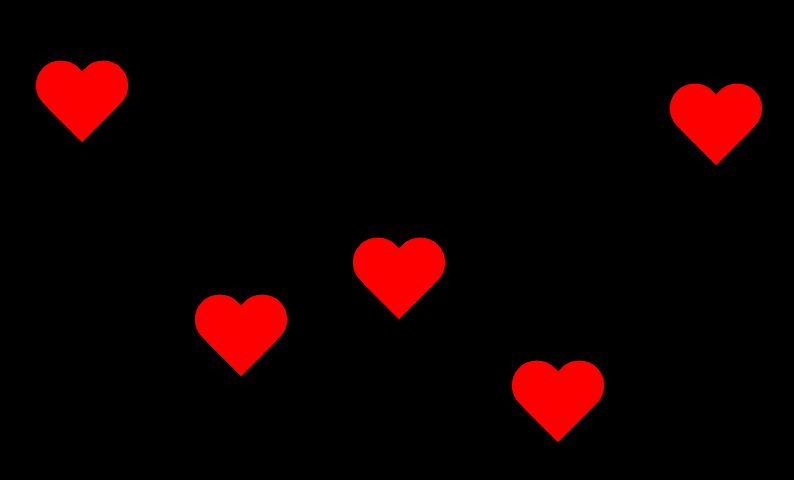
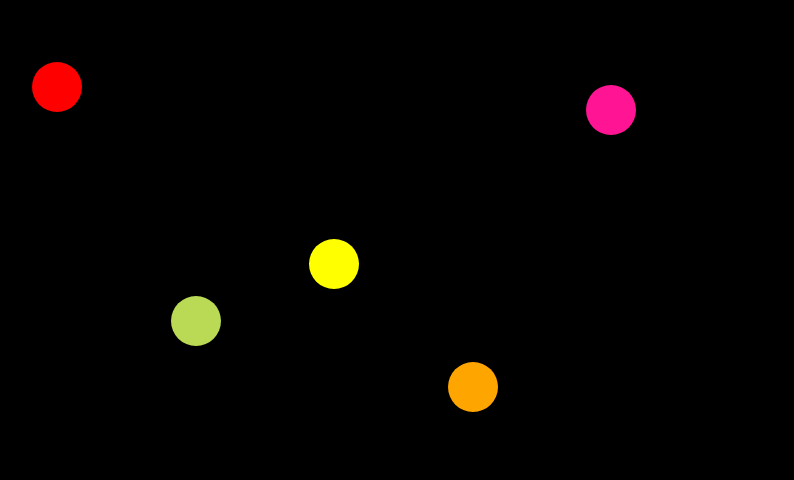
Before and after one commit to Sagie501/WebCourse, a plain HTML site: page OfekTwitter/bonus.html in a window 1280 px wide. Shown: the part 246-726 px from the top of the page, without its empty margins (164-958 px from the left). Drawn offline with Linux system fonts and the light colour scheme.

Commit message:
Finished the bonus

```diff
--- a/OfekTwitter/bonus.html
+++ b/OfekTwitter/bonus.html
@@ -6,10 +6,10 @@
     <link rel="stylesheet" href="css/bonus.css">
 </head>
 <body>
-<div class="heart red animation-1s"></div>
-<div class="heart light-green animation-12s"></div>
-<div class="heart yellow animation-08s"></div>
-<div class="heart orange animation-05s"></div>
-<div class="heart deeppink animation-15s"></div>
+<div class="ball red animation-1s"></div>
+<div class="ball light-green animation-12s"></div>
+<div class="ball yellow animation-08s"></div>
+<div class="ball orange animation-05s"></div>
+<div class="ball deeppink animation-15s"></div>
 </body>
 </html>
--- a/OfekTwitter/css/bonus.css
+++ b/OfekTwitter/css/bonus.css
@@ -34,7 +34,7 @@ body {
     animation-duration: 1.5s;
 }
 
-/*.light-green{
+.light-green{
     background: #BADA55;
 }
 
@@ -52,7 +52,7 @@ body {
 
 .deeppink {
     background: deeppink;
-}*/
+}
 
 @keyframes move_ball {
     from {
```
